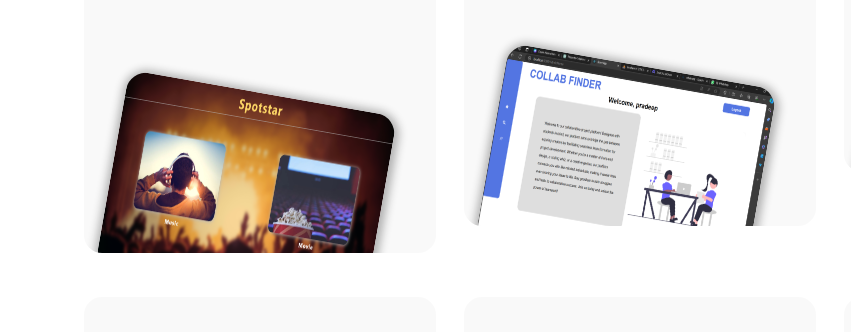
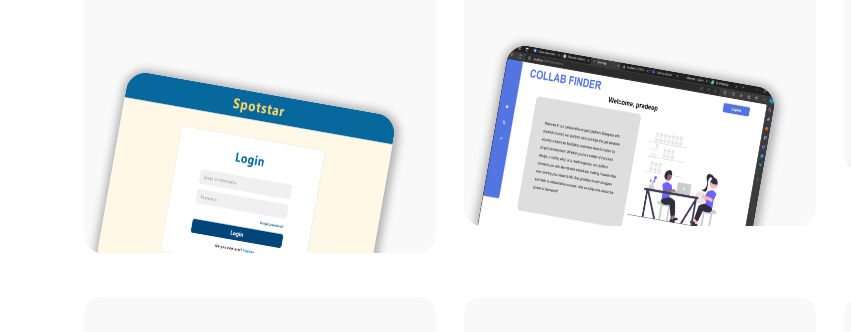
Before and after one commit to Krishnakumar005/Portfolio, a plain HTML site: page index.html in a window 1280 px wide. Shown: the part 1794-2126 px from the top of the page, 0-851 px from the left. Drawn offline with Linux system fonts and the light colour scheme; grey boxes are pictures that could not be loaded.

Commit message:
Personal portfolio

```diff
--- a/index.html
+++ b/index.html
@@ -218,7 +218,7 @@
                                 </div>
 
                                 <a href="images/projects/nikhil-KO4io-eCAXA-unsplash.jpg" class="popup-image">
-                                    <a href="https://spot-star1.netlify.app/" target="_blank"><img src="images/sp.png" class="projects-image img-fluid" alt=""></a>
+                                    <a href="https://spot-star1.netlify.app/" target="_blank"><img src="images/spotstar.png" class="projects-image img-fluid" alt=""></a>
                                 </a>
                             </div>
                         </div>
```
Also changed, not shown: images/sp.png (deleted), images/spotstar.png (added).
